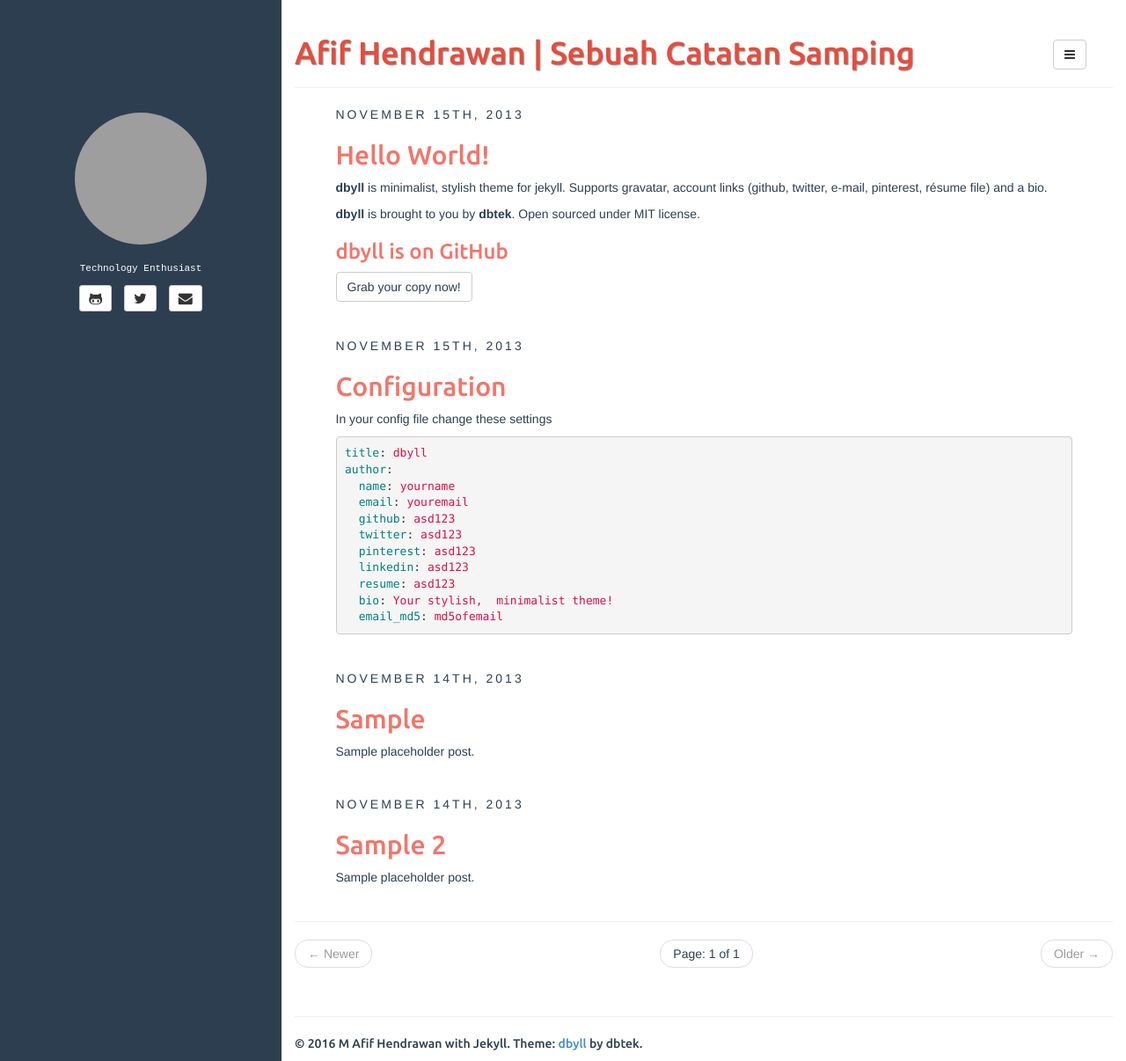
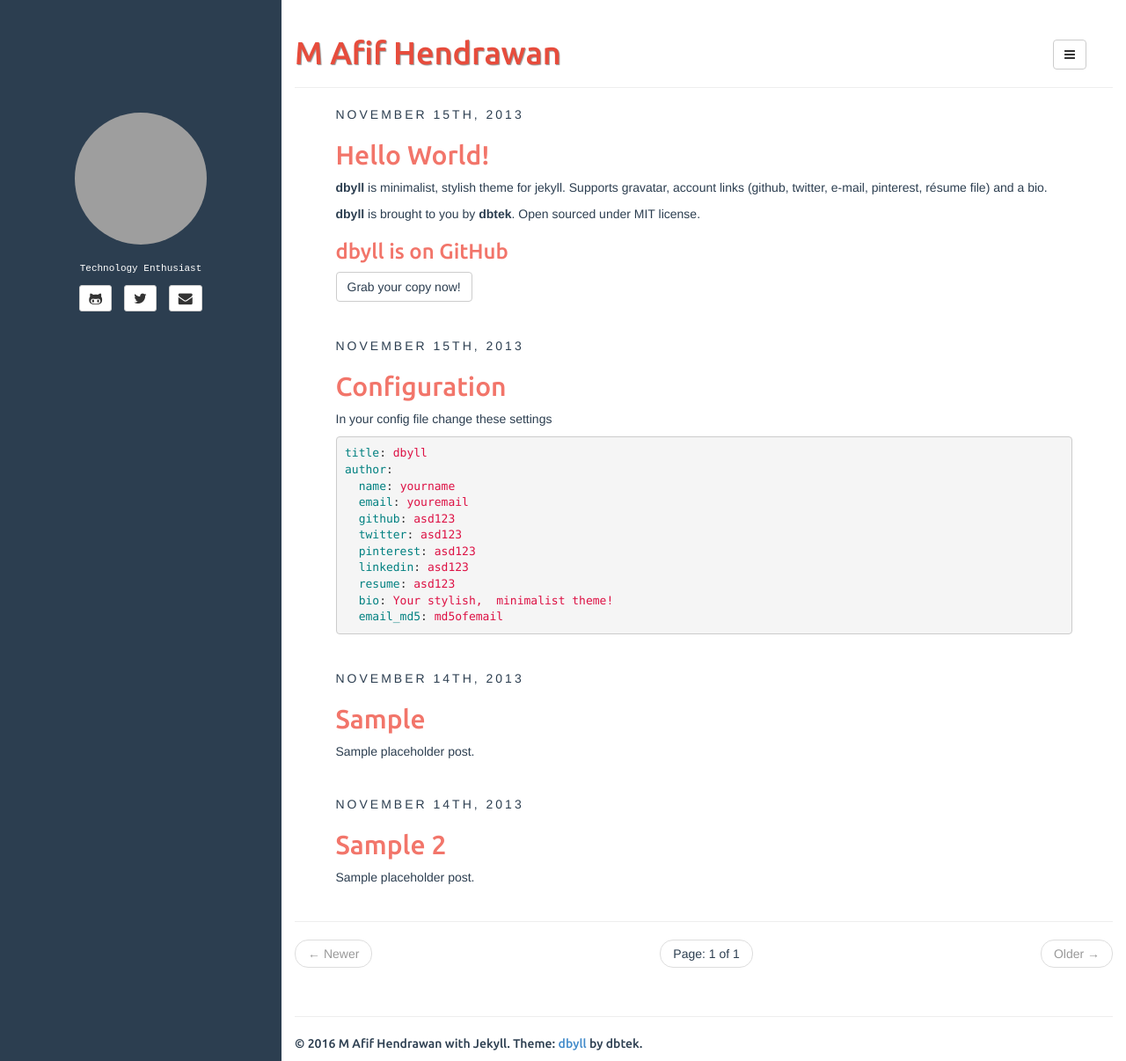
Before and after one commit to afifhendrawan/afifhendrawan.github.io, a Jekyll site: the page built from index.html, in a window 1280 px wide and 1206 px high. Shown: the whole window at 88% size. Built offline with Jekyll 4.4.1, drawn with Linux system fonts in a browser that asks for light colours; the list of posts is cut into pages by our own code; grey boxes are pictures that could not be loaded.

Commit message:
update config

```diff
--- a/_config.yml
+++ b/_config.yml
@@ -3,7 +3,7 @@
 paginate: 10 # pagination based on number of posts
 paginate_path: "page:num"
 exclude: ["README.md"] # files to exclude
-highlighter: pygments
+highlighter: rouge
 markdown: kramdown
 disqus: hndr91
 google_analytics:
@@ -13,7 +13,7 @@ defaults:
     scope:
       path: "" # empty string for all files
     values:
-      title: Afif Hendrawan | Sebuah Catatan Samping
+      title: M Afif Hendrawan
 
 description: Sebuah Catatan Samping
 author:
```
